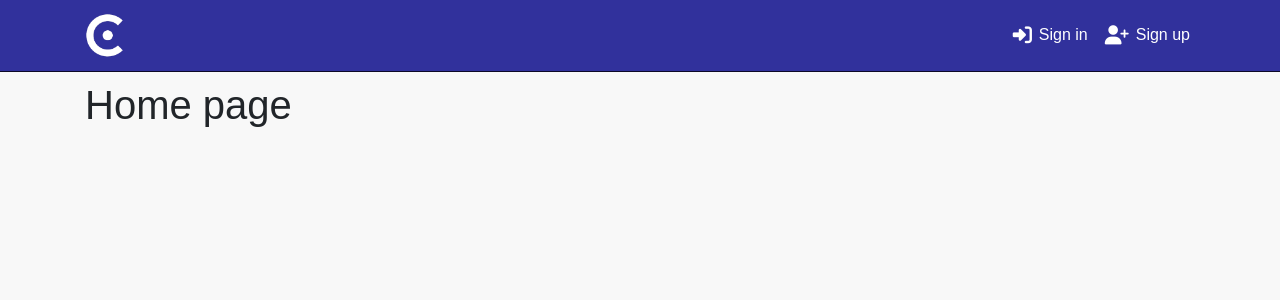
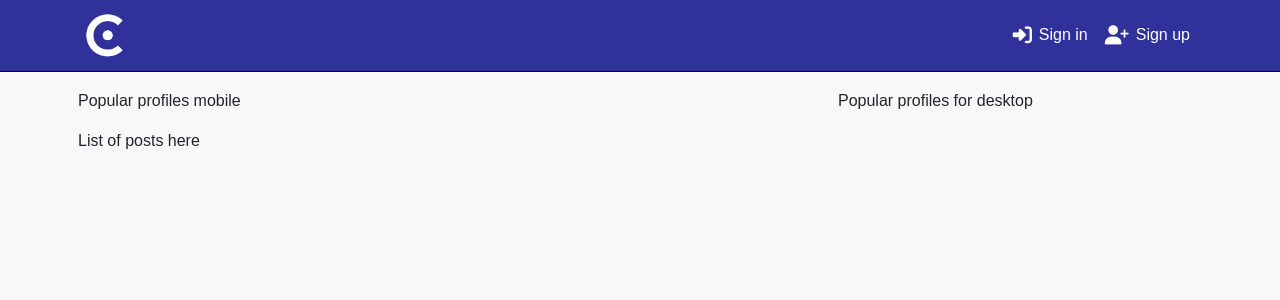
Before and after one commit to ErikHgm/carss-react-frontend, a React (Create React App) app: page / in a window 1280 px wide. Shown: the top 300 px of the page. Built offline with nearby package versions, Linux system fonts and the light colour scheme; no server answers.

Commit message:
feat: add routes and filters to app.js

```diff
--- a/src/App.js
+++ b/src/App.js
@@ -7,14 +7,45 @@ import "./api/axiosDefaults";
 import SignUpForm from "./pages/auth/SignUpForm";
 import SignInForm from "./pages/auth/SignInForm";
 import CarPage from "./pages/cars/CarPage";
+import CarsList from "./pages/cars/CarsList";
+import { useCurrentUser } from "./contexts/CurrentUserContext";
 
 function App() {
+  const currentUser = useCurrentUser();
+  const profile_id = currentUser?.profile_id || "";
+
   return (
     <div className={styles.App}>
       <NavBar />
       <Container className={styles.Main}>
         <Switch>
-          <Route exact path="/" render={() => <h1>Home page</h1>} />
+          <Route
+            exact
+            path="/"
+            render={() => (
+              <CarsList
+                message="No results found, adjust the search keyword."
+                filter={`owner__followed__owner__profile=${profile_id}&`}
+              />
+            )}
+          />
+          <Route
+            exact
+            path="/feed"
+            render={() => (
+              <CarsList message="No results found, adjust the search keyword or follow a user." />
+            )}
+          />
+          <Route
+            exact
+            path="/saved"
+            render={() => (
+              <CarsList
+                message="No results found, adjust the search keyword or save a car."
+                filter={`saved__owner__profile=${profile_id}&ordering=-saved__created_at&`}
+              />
+            )}
+          />
           <Route exact path="/signin" render={() => <SignInForm />} />
           <Route exact path="/signup" render={() => <SignUpForm />} />
           <Route exact path="/cars/create" render={() => <CarCreateForm />} />
```
Also changed, not shown: src/assets/no-results.png (added).
